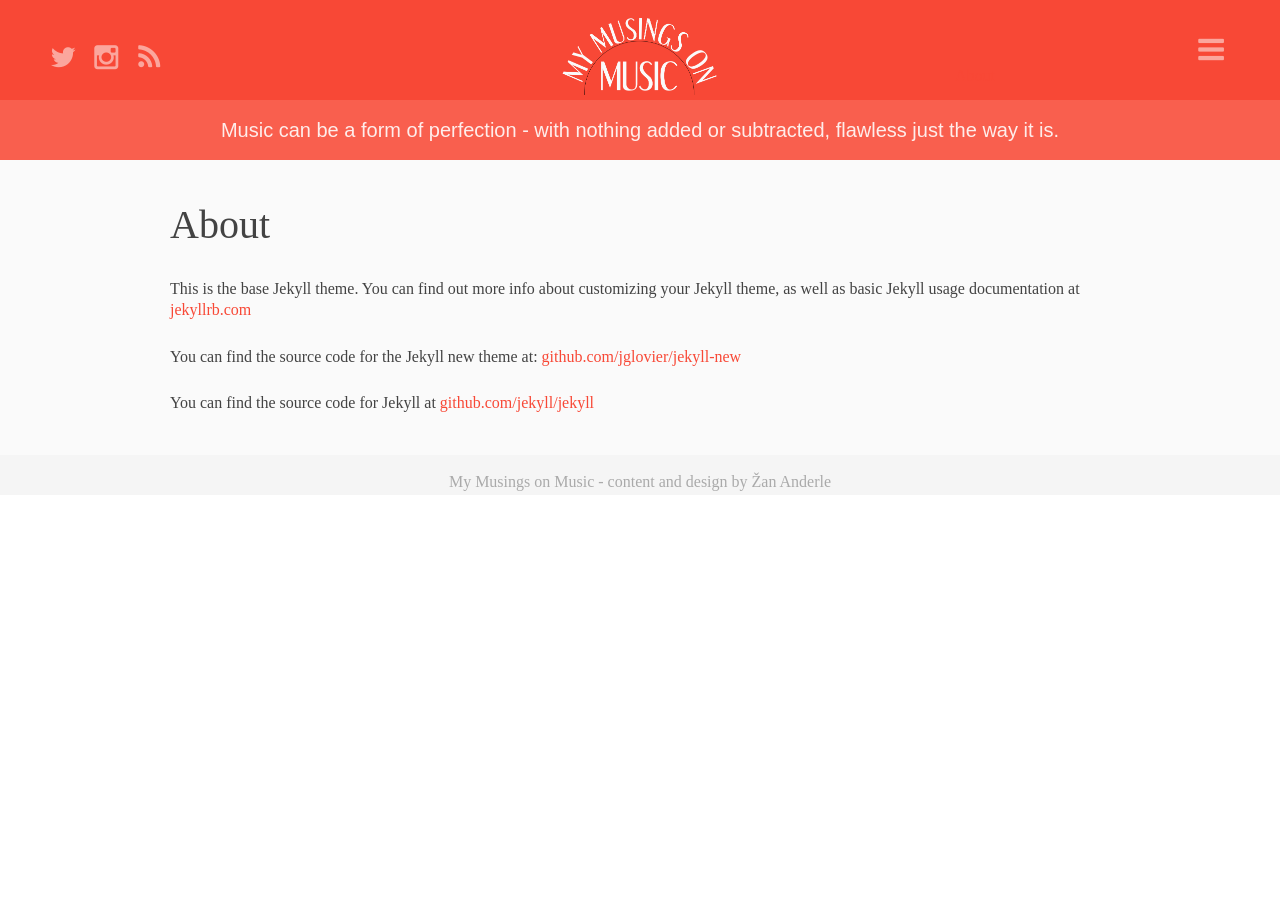
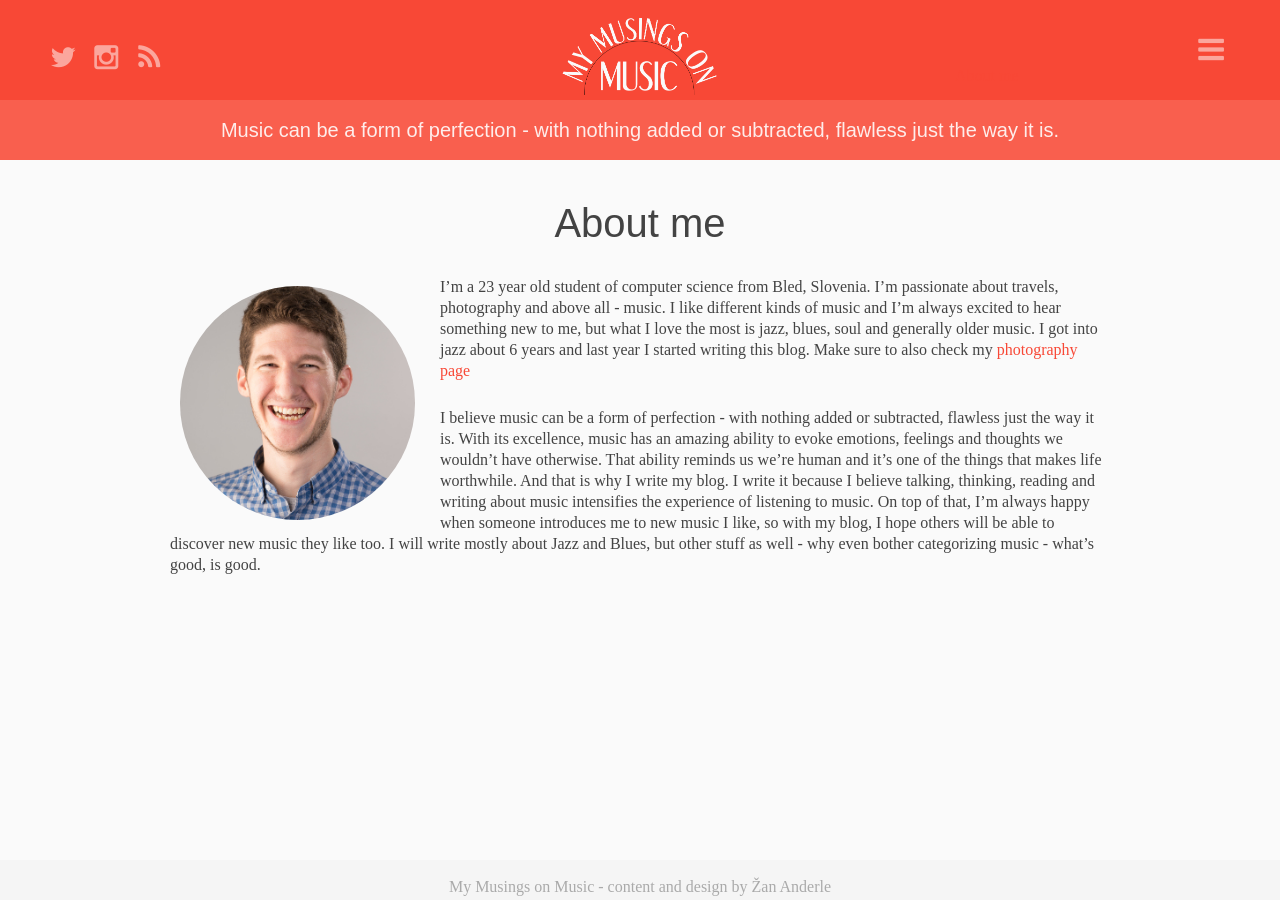
Before and after one commit to zanderle/mymusings, a Jekyll site: the page built from about.md, in a window 1280 px wide. Built offline with Jekyll 4.4.1, drawn with Linux system fonts in a browser that asks for light colours; nearby versions of some CDN libraries; some web fonts are replaced; library files that are not in the unit come from our copies; comment, search, counter and statistics services are not loaded.

Commit message:
Added about me page

```diff
--- a/_layouts/page.html
+++ b/_layouts/page.html
@@ -4,7 +4,7 @@ layout: default
 <div class="post">
 
   <header class="post-header">
-    <h1>{{ page.title }}</h1>
+    <h1 class="heading text-center">{{ page.title }}</h1>
   </header>
 
   <article class="post-content">
--- a/about.md
+++ b/about.md
@@ -1,11 +1,11 @@
 ---
 layout: page
-title: About
+title: About me
 permalink: /about/
 ---
 
-This is the base Jekyll theme. You can find out more info about customizing your Jekyll theme, as well as basic Jekyll usage documentation at [jekyllrb.com](http://jekyllrb.com/)
+<img src="/img/zan.jpg" alt="Me" class="left circle col-3 breathe">
+I'm a 23 year old student of computer science from Bled, Slovenia. I'm passionate about travels, photography and above all - music. I like different kinds of music and I'm always excited to hear something new to me, but what I love the most is jazz, blues, soul and generally older music. I got into jazz about 6 years and last year I started writing this blog. Make sure to also check my [photography page](https://zanderle.tumblr.com)
 
-You can find the source code for the Jekyll new theme at: [github.com/jglovier/jekyll-new](https://github.com/jglovier/jekyll-new)
-
-You can find the source code for Jekyll at [github.com/jekyll/jekyll](https://github.com/jekyll/jekyll)
+I believe music can be a form of perfection - with nothing added or subtracted, flawless just the way it is. With its excellence, music has an amazing ability to evoke emotions, feelings and thoughts we wouldn’t have otherwise. That ability reminds us we’re human and it’s one of the things that makes life worthwhile. And that is why I write my blog. I write it because I believe talking, thinking, reading and writing about music intensifies the experience of listening to music. On top of that, I’m always happy when someone introduces me to new music I like, so with my blog, I hope others will be able to discover new music they like too.
+I will write mostly about Jazz and Blues, but other stuff as well - why even bother categorizing music - what's good, is good.
```
Also changed, not shown: _sass/_desktop-styles.scss (+20 -0 lines), css/style.css, img/zan.jpg (added).
